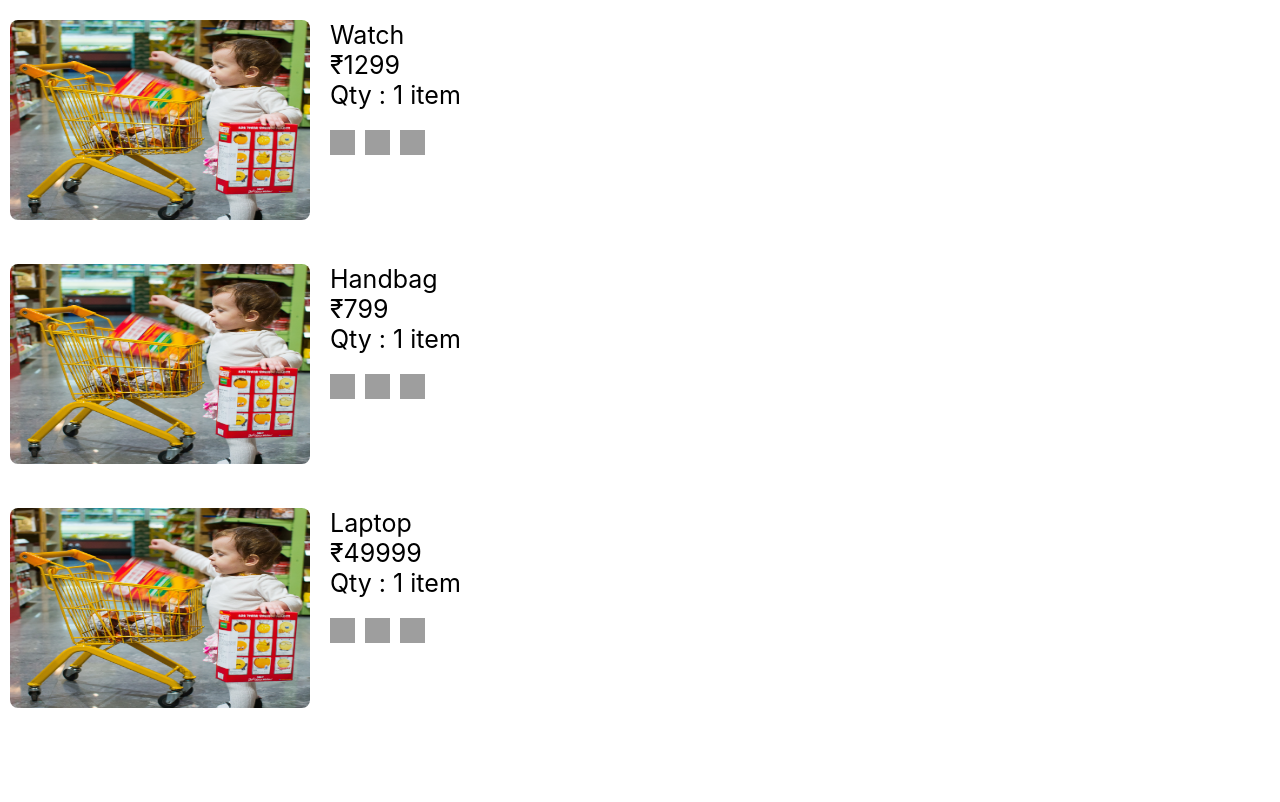
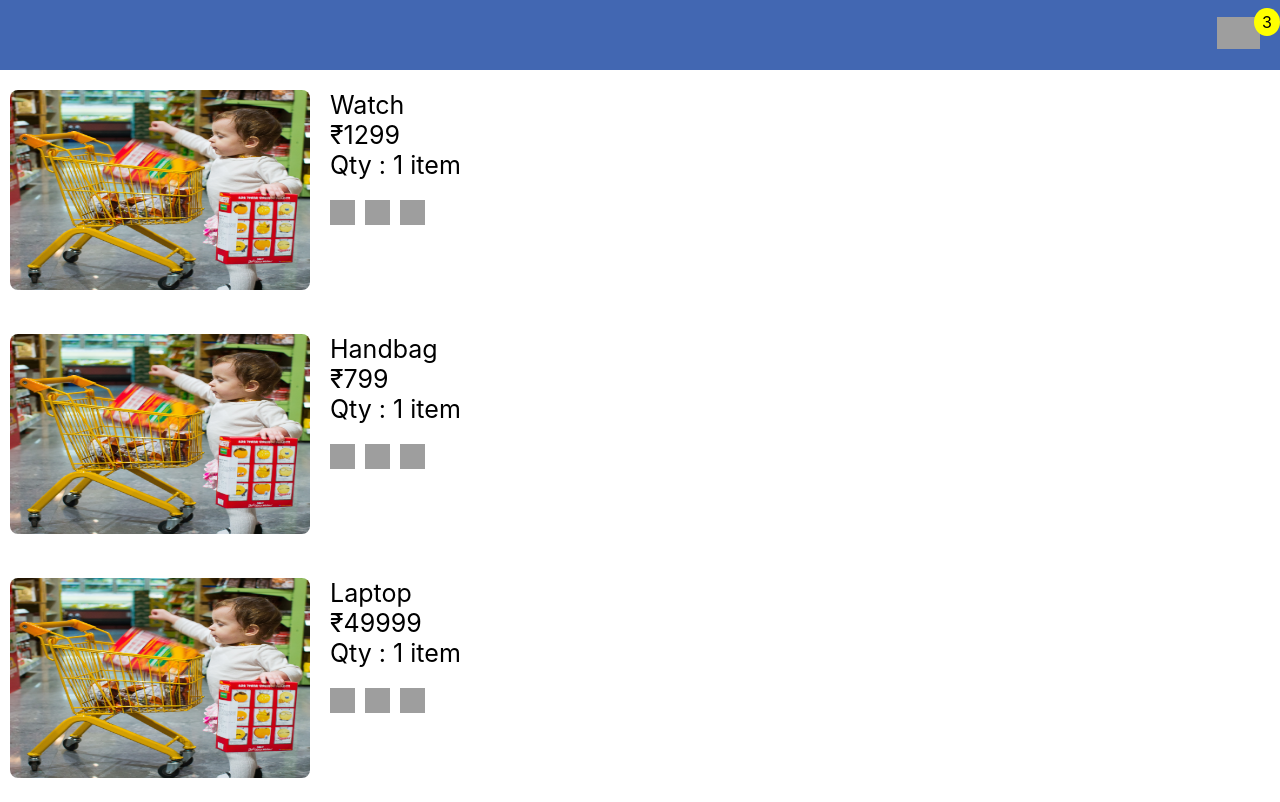
Before and after one commit to rutiksanap44/My_Cart_CN, a React (Create React App) app in the folder my_cart/: page / in a window 1280 px wide. Built offline with nearby package versions, Linux system fonts and the light colour scheme; grey boxes are pictures that could not be loaded; the HTML template or start-up script is replaced by a standard one.

Commit message:
NavBar added with cart

```diff
--- a/my_cart/src/App.js
+++ b/my_cart/src/App.js
@@ -1,9 +1,11 @@
 import './App.css';
 import Cart from './Cart';
+import NavBar from './NavBar';
 
 function App() {
   return (
     <div className="App">
+      <NavBar />
       <Cart></Cart>
     </div>
   );
--- /dev/null
+++ b/my_cart/src/NavBar.js
@@ -0,0 +1,39 @@
+import React from 'react';
+
+const NavBar = () => {
+    return (
+        <div style={styles.nav} >
+            <div style={styles.cartIconContainer} >
+                <img style={styles.cartIcon} src='https://cdn.iconscout.com/icon/free/png-256/cart-1438628-1214047.png?f=avif&w=128' alt='cart_icon' />
+                <span style={styles.cartCount} >3</span>
+            </div>
+        </div>
+    )
+}
+
+const styles = {
+    cartIcon: {
+        height: 32,
+        marginRight: 20
+    },
+    nav: {
+        height: 70,
+        background: '#4267b2',
+        display: 'flex',
+        justifyContent: 'flex-end',
+        alignItems: 'center'
+    },
+    cartIconContainer: {
+        position: 'relative'
+    },
+    cartCount: {
+        background: 'yellow',
+        borderRadius: '50%',
+        padding: '4px 8px',
+        position: 'absolute',
+        right: 0,
+        top: -9
+    }
+};
+
+export default NavBar;
```
Also changed, not shown: my_cart/src/CartItem.js (+3 -6 lines).
